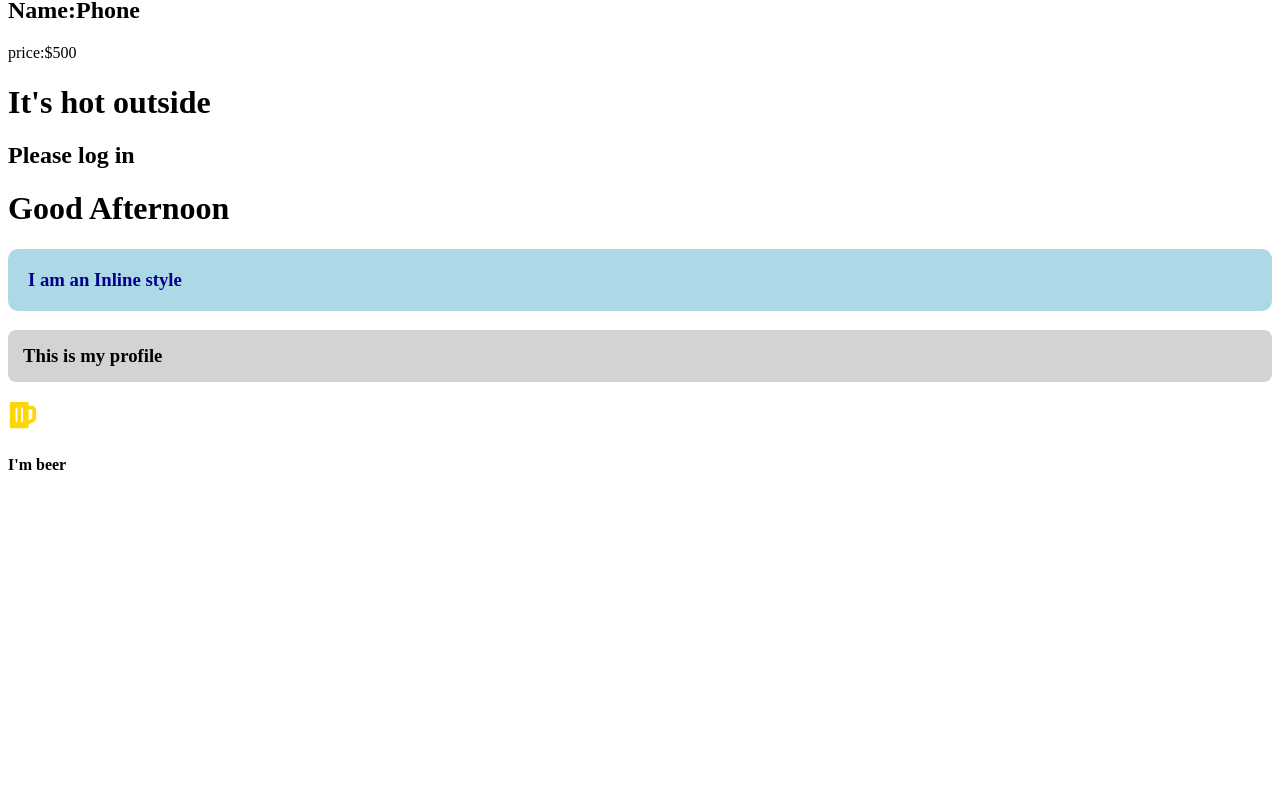
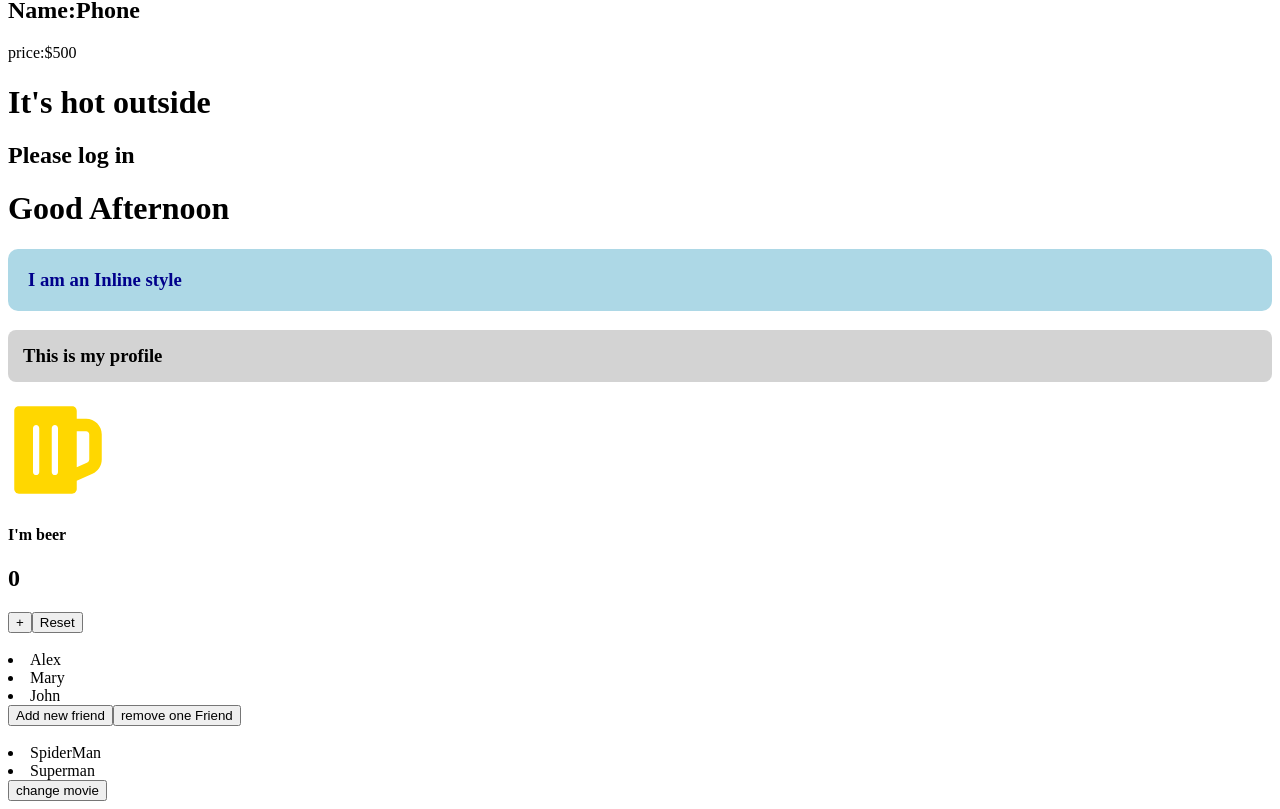
Before and after one commit to maundu55/project, a React (Vite) app: page / in a window 1280 px wide. Shown: the part 1133-1942 px from the top of the page. Before the commit the page ends 1628 px from the top, so only its background shows below. Built offline with nearby package versions, Linux system fonts and the light colour scheme.

Commit message:
useState hook

```diff
--- a/src/App.jsx
+++ b/src/App.jsx
@@ -15,6 +15,9 @@ import Greeting from "./components/Greeting"
 import StyledCard from "./components/StyledCard"
 import ProfileCard from "./components/ProfileCard"
 import IconComponent from "./components/IconComponent"
+import Count from "./components/Count"
+import Friends from "./components/Friends"
+import Movies from "./components/Movies"
 
 function App() {
 
@@ -38,6 +41,9 @@ function App() {
     <StyledCard />
     <ProfileCard />
     <IconComponent />
+    <Count />
+    <Friends />
+    <Movies />
     </>
 
   )
--- /dev/null
+++ b/src/components/Count.jsx
@@ -0,0 +1,22 @@
+import React from 'react'
+import { useState } from 'react'
+
+const Count = () => {
+    const [count, setCount] = useState(0);
+
+    const increment=()=>{
+        setCount(count+1)
+    }
+    const resetValue=()=>{
+        setCount(0)
+    }
+  return (
+    <div>
+        <h2>{count}</h2>
+        <button onClick={increment}>+</button>
+        <button onClick={resetValue}>Reset</button>
+    </div>
+  )
+}
+
+export default Count
--- /dev/null
+++ b/src/components/Friends.jsx
@@ -0,0 +1,22 @@
+import React from 'react'
+import { useState } from 'react';
+
+const Friends = () => {
+    const [friends, setFriends] =useState(['Alex', 'Mary', 'John']);
+
+    const addOneFriend =()=>setFriends([...friends, 'Mary']);
+
+    const removeFriend =()=>setFriends(friends.filter((f) => f!=='John'))
+  return (
+    <div>
+        <br />
+        {friends.map((f) =>(
+                <li key={Math.random()}>{f}</li>
+            ))}
+        <button onClick={addOneFriend}>Add new friend</button>
+        <button onClick={removeFriend}>remove one Friend</button>
+    </div>
+  )
+}
+
+export default Friends
--- a/src/components/IconComponent.jsx
+++ b/src/components/IconComponent.jsx
@@ -4,7 +4,7 @@ import { FaBeer } from 'react-icons/fa'
 const IconComponent = () => {
   return (
     <div>
-        <FaBeer style ={{fontSize:'30px', color:'gold'}} />
+        <FaBeer style ={{fontSize:'100px', color:'gold'}} />
         <h4>I'm beer</h4>
     </div>
   )
--- /dev/null
+++ b/src/components/Movies.jsx
@@ -0,0 +1,25 @@
+import React from 'react'
+import { useState } from 'react';
+
+const Movies = () => {
+    const [movies, setMovies] = useState([
+        { id:1, title: 'SpiderMan', ratings:3},
+        { id:2, title: 'Superman', ratings: 6},
+    ]);
+
+    const updateMovie = () =>{
+        setMovies(movies.map(m =>m.id ===1 ? {...movies, title: 'John wick'} : m))
+    }
+  return (
+    <div>
+        <br />
+        {movies.map(m => (
+
+            <li key={Math.random()}>{m.title}</li>
+        ))}
+        <button onClick={updateMovie}>change movie</button>
+    </div>
+  )
+}
+
+export default Movies
```
